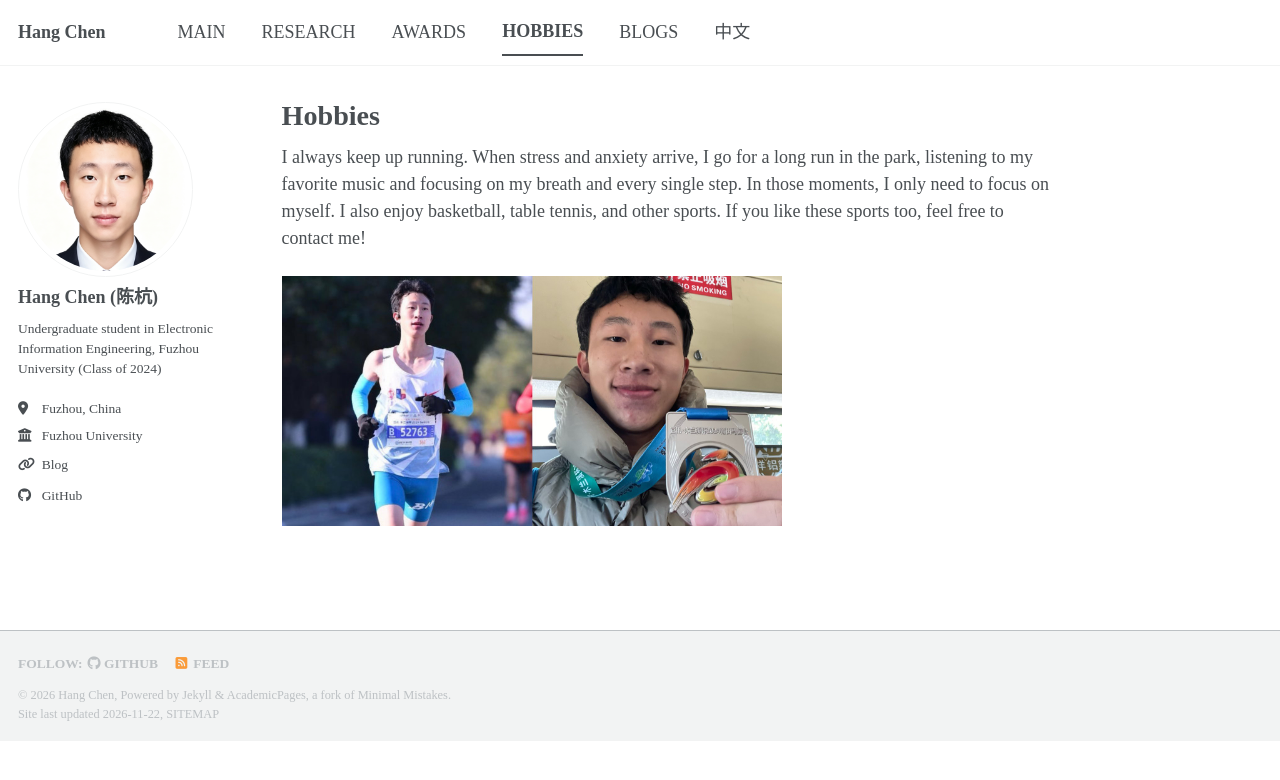
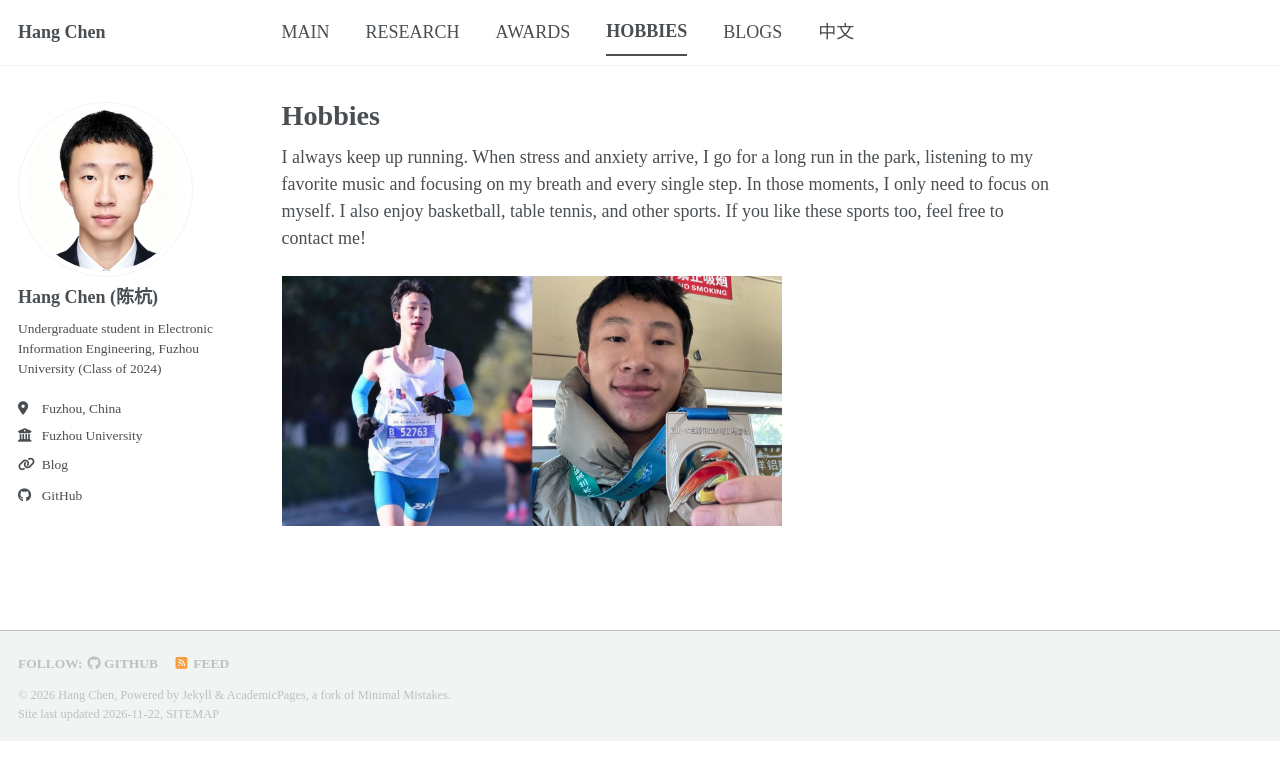
Before and after one commit to Nomkr/Nomkr.github.io, a Jekyll site: the page built from _pages/hobbies.md, in a window 1280 px wide. Shown: the top 780 px of the page. Built offline with Jekyll 4.4.1, drawn with Linux system fonts in a browser that asks for light colours; a style sheet for code colours, icons or effects is not loaded.

Commit message:
Align desktop navigation with the article across all site pages

```diff
--- a/_includes/masthead.html
+++ b/_includes/masthead.html
@@ -3,7 +3,7 @@
 {% if page.url == '/' or page.url == '/index.html' or page.url == '/cn/' %}
   {% assign is_home = true %}
 {% endif %}
-<div class="masthead{% if is_home %} masthead--home{% endif %}">
+<div class="masthead">
   <div class="masthead__inner-wrap">
     <div class="masthead__menu">
       <nav id="site-nav" class="greedy-nav">
--- a/_sass/layout/_masthead.scss
+++ b/_sass/layout/_masthead.scss
@@ -72,7 +72,7 @@
   /* No need to repeat pointer-events and cursor here */
 }
 
-.masthead--home {
+.masthead {
   @include breakpoint($large) {
     .masthead__menu {
       container-type: inline-size;
@@ -88,7 +88,3 @@
     }
   }
 }
-
-.masthead:not(.masthead--home) .masthead__menu-item--lg + .masthead__menu-item {
-  margin-left: 6em;
-}
```
